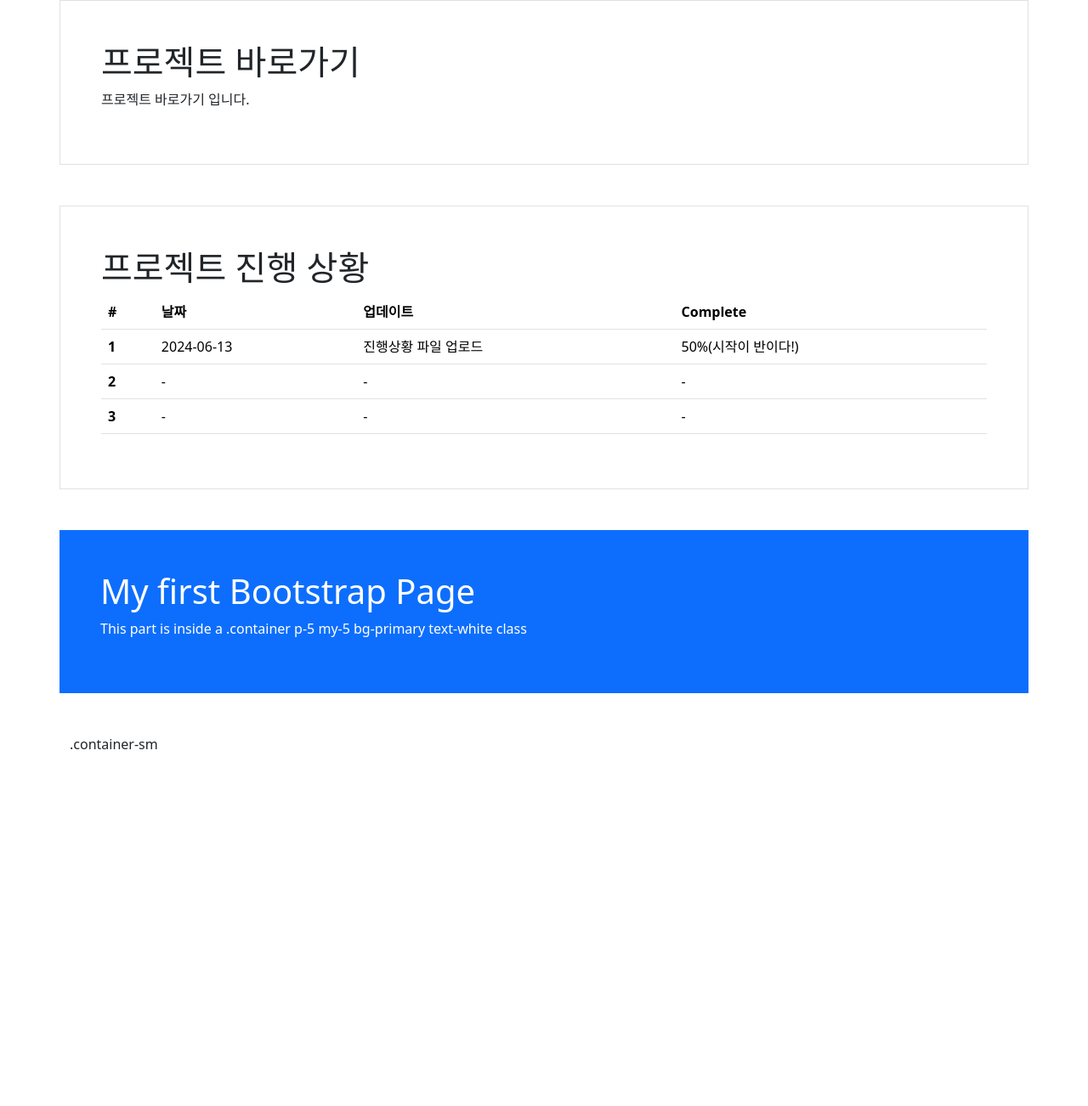
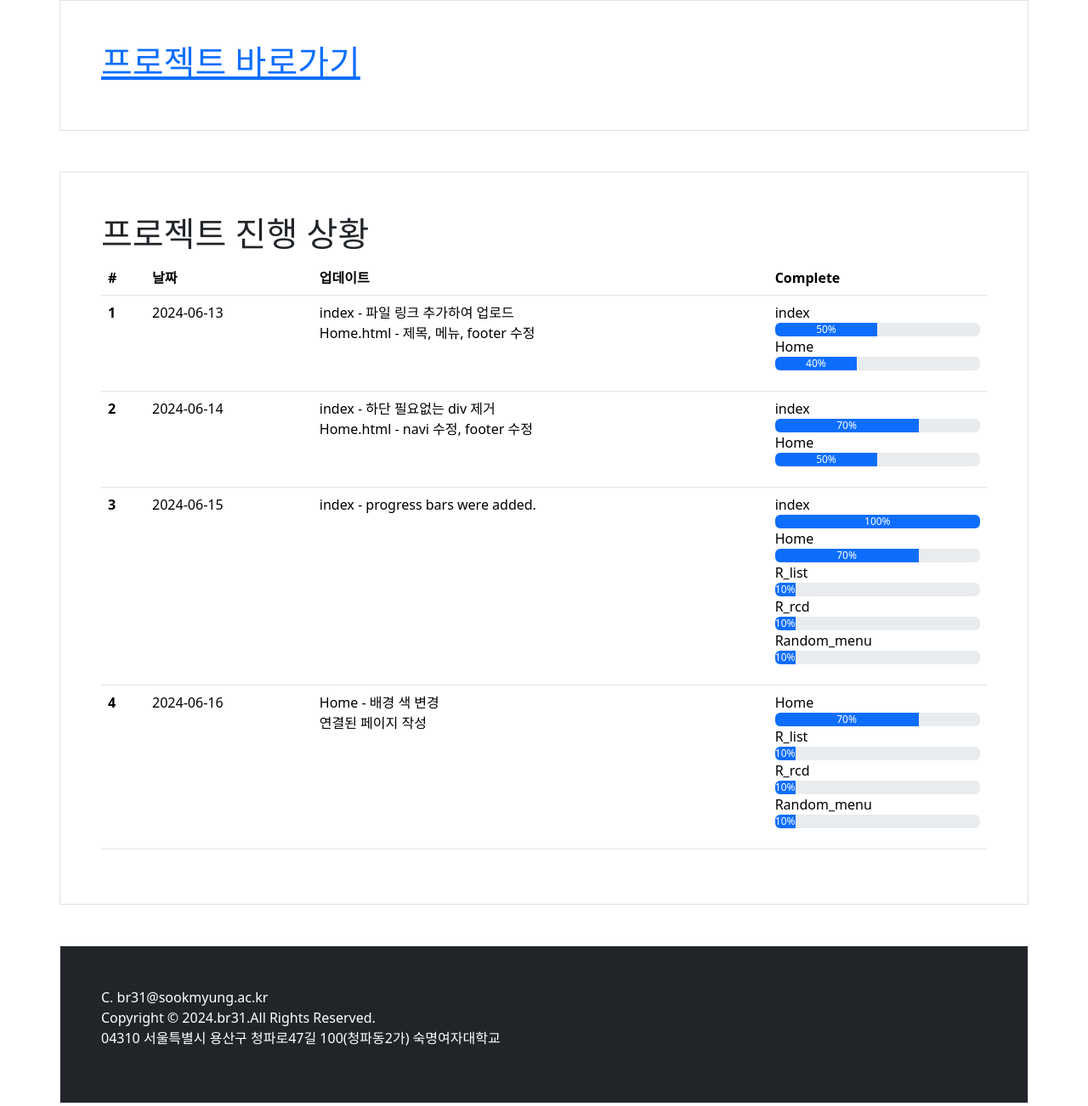
Before and after one commit to Br31-yeah/Br31-yeah, a plain HTML site: page index.html in a window 1280 px wide. Shown: the part 530-1832 px from the top of the page at 85% size. Before the commit the page ends 1418 px from the top, so only its background shows below. Drawn offline with nearby package versions, Linux system fonts and the light colour scheme.

Commit message:
Committing local changes before merge

```diff
--- a/index.html
+++ b/index.html
@@ -1,7 +1,7 @@
 <!DOCTYPE html>
 <html lang="en">
     <head>
-        <title>Bootstrap Example</title>
+        <title>index_2311233</title>
         <meta charset="utf-8">
         <meta name="viewport" content="width-device-width, initial-scale=1">
         <!--Latest compiled and minified CSS-->
@@ -9,8 +9,12 @@
         <!--Latest compiled JavaScript-->
         <script src="https://cdn.jsdelivr.net/npm/bootstrap@5.3.3/dist/js/bootstrap.bundle.min.js"></script>
     </head>
+    <style>
+      ul {padding-left: 0; margin-left: 0;}
+      ul li {list-style: none;}
+    </style>
     <body>
-        <div class="container p-5 my-5 bg-dark text-white">
+        <div class="container p-5 my-5 bg-dark  text-white">
             <h1>웹시스템설계 001  </h1>
             <p>컴퓨터과학전공 2311233 설지원</p>
         </div>
@@ -19,8 +23,7 @@
             <p>프로젝트 주제는 나만의 맛집 리스트 입니다.</p>
         </div>
         <div class="container p-5 my-5 border">
-            <h1>프로젝트 바로가기</h1>
-            <p>프로젝트 바로가기 입니다.</p>
+            <h1><a href="Home.html">프로젝트 바로가기</a></h1>
         </div>
         <div class="container p-5 my-5 border">
             <h1>프로젝트 진행 상황</h1>
@@ -37,30 +40,117 @@
                   <tr>
                     <th scope="row">1</th>
                     <td>2024-06-13</td>
-                    <td>진행상황 파일 업로드</td>
-                    <td>50%(시작이 반이다!)</td>
+                    <td>index - 파일 링크 추가하여 업로드<br>
+                    Home.html - 제목, 메뉴, footer 수정</td>
+                    <td>
+                      <ul>
+                        <li>index
+                          <div class="progress">
+                            <div class="progress-bar" style="width: 50%">50%</div>
+                          </div>
+                        </li>
+                        <li>Home
+                          <div class="progress">
+                            <div class="progress-bar" style="width: 40%">40%</div>
+                          </div>
+                        </li>
+                      </ul>
+                    </td>
+
                   </tr>
                   <tr>
                     <th scope="row">2</th>
-                    <td>-</td>
-                    <td>-</td>
-                    <td>-</td>
+                    <td>2024-06-14</td>
+                    <td>index - 하단 필요없는 div 제거 <br>
+                      Home.html - navi 수정, footer 수정</td>
+                    <td>
+                      <ul>
+                        <li>index
+                          <div class="progress">
+                            <div class="progress-bar" style="width: 70%">70%</div>
+                          </div>
+                        </li>
+                        <li>Home
+                          <div class="progress">
+                            <div class="progress-bar" style="width: 50%">50%</div>
+                          </div>
+                        </li>
+                      </ul>
+                    </td>
                   </tr>
                   <tr>
                     <th scope="row">3</th>
-                    <td>-</td>
-                    <td>-</td>
-                    <td>-</td>
+                    <td>2024-06-15</td>
+                    <td>index - progress bars were added.</td>
+                    <td>
+                      <ul>
+                        <li>index
+                          <div class="progress">
+                            <div class="progress-bar" style="width: 100%">100%</div>
+                          </div>
+                        </li>
+                        <li>Home
+                          <div class="progress">
+                            <div class="progress-bar" style="width: 70%">70%</div>
+                          </div>
+                        </li>
+                        <li>R_list
+                          <div class="progress">
+                            <div class="progress-bar" style="width: 10%">10%</div>
+                          </div>
+                        </li>
+                        <li>R_rcd
+                          <div class="progress">
+                            <div class="progress-bar" style="width: 10%">10%</div>
+                          </div>
+                        </li>
+                        <li>Random_menu
+                          <div class="progress">
+                            <div class="progress-bar" style="width: 10%">10%</div>
+                          </li>
+                      </ul>
+                    </td>
+                  </tr>
+                  <tr>
+                    <th scope="row">4</th>
+                    <td>2024-06-16</td>
+                    <td>Home - 배경 색 변경<br>
+                    연결된 페이지 작성</td>
+                    <td>
+                      <ul>
+                        <li>Home
+                          <div class="progress">
+                            <div class="progress-bar" style="width: 70%">70%</div>
+                          </div>
+                        </li>
+                        <li>R_list
+                          <div class="progress">
+                            <div class="progress-bar" style="width: 10%">10%</div>
+                          </div>
+                        </li>
+                        <li>R_rcd
+                          <div class="progress">
+                            <div class="progress-bar" style="width: 10%">10%</div>
+                          </div>
+                        </li>
+                        <li>Random_menu
+                          <div class="progress">
+                            <div class="progress-bar" style="width: 10%">10%</div>
+                          </li>
+                      </ul>
+                    </td>
                   </tr>
                 </tbody>
               </table>
         </div>
+        <div class="container p-5 my-5 border bg-dark text-white">
+          <ul>
+            <li type="none">C. br31@sookmyung.ac.kr
+            <li type="none">Copyright © 2024.br31.All Rights Reserved.
+            <li type="none">04310 서울특별시 용산구 청파로47길 100(청파동2가) 숙명여자대학교
+          </ul>
+        </div>
 
-        <div class="container p-5 my-5 bg-primary text-white">
-            <h1>My first Bootstrap Page</h1>
-            <p>This part is inside a .container p-5 my-5 bg-primary text-white class</p>
-        </div>
-        <!--Bootstrap 5 containers-->
-        <div class="container-sm">.container-sm</div>
+
     </body>
 </html>
```
Also changed, not shown: Home.html (+75 -52 lines), R_list.html (+14 -0 lines).
